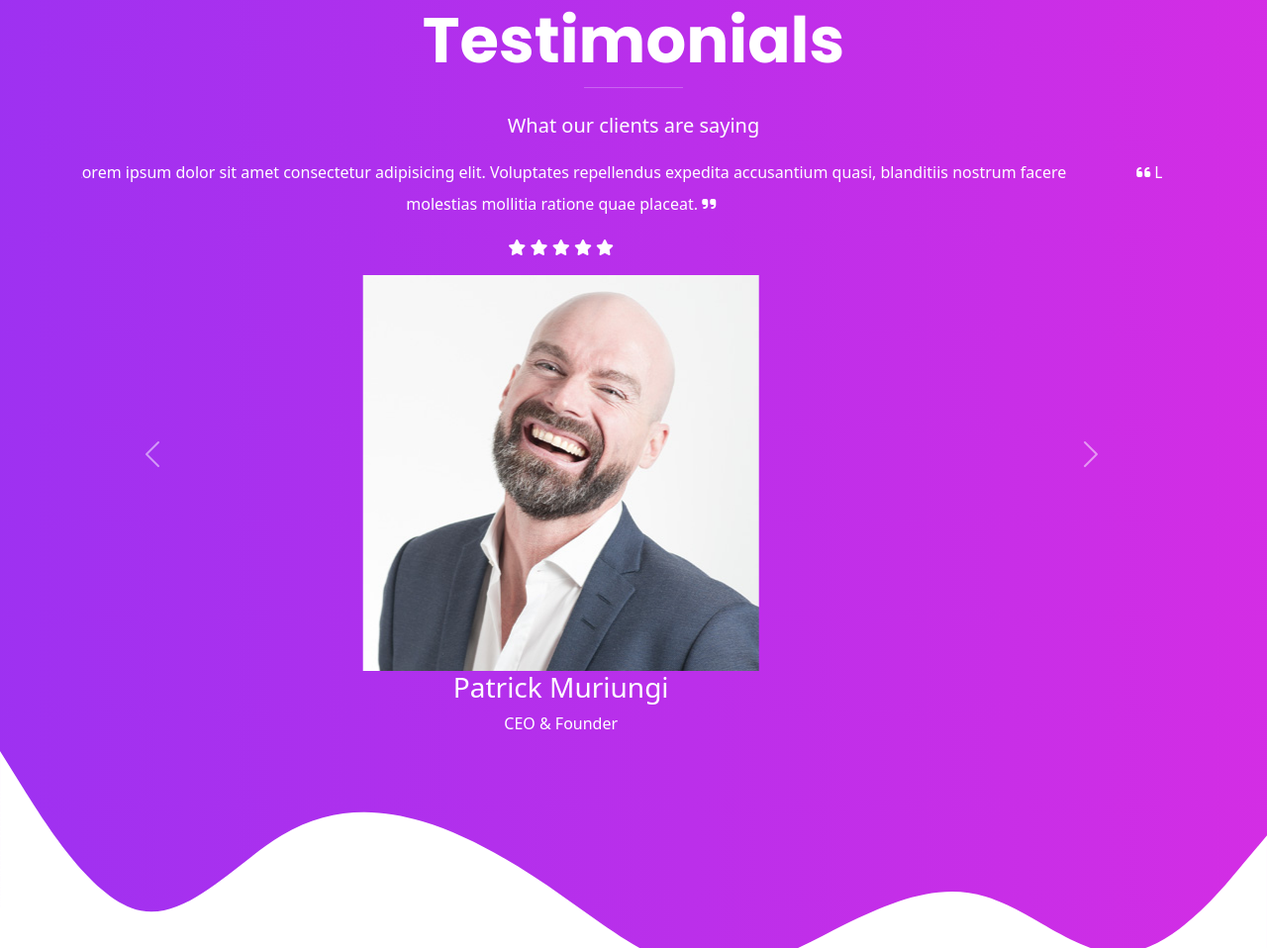
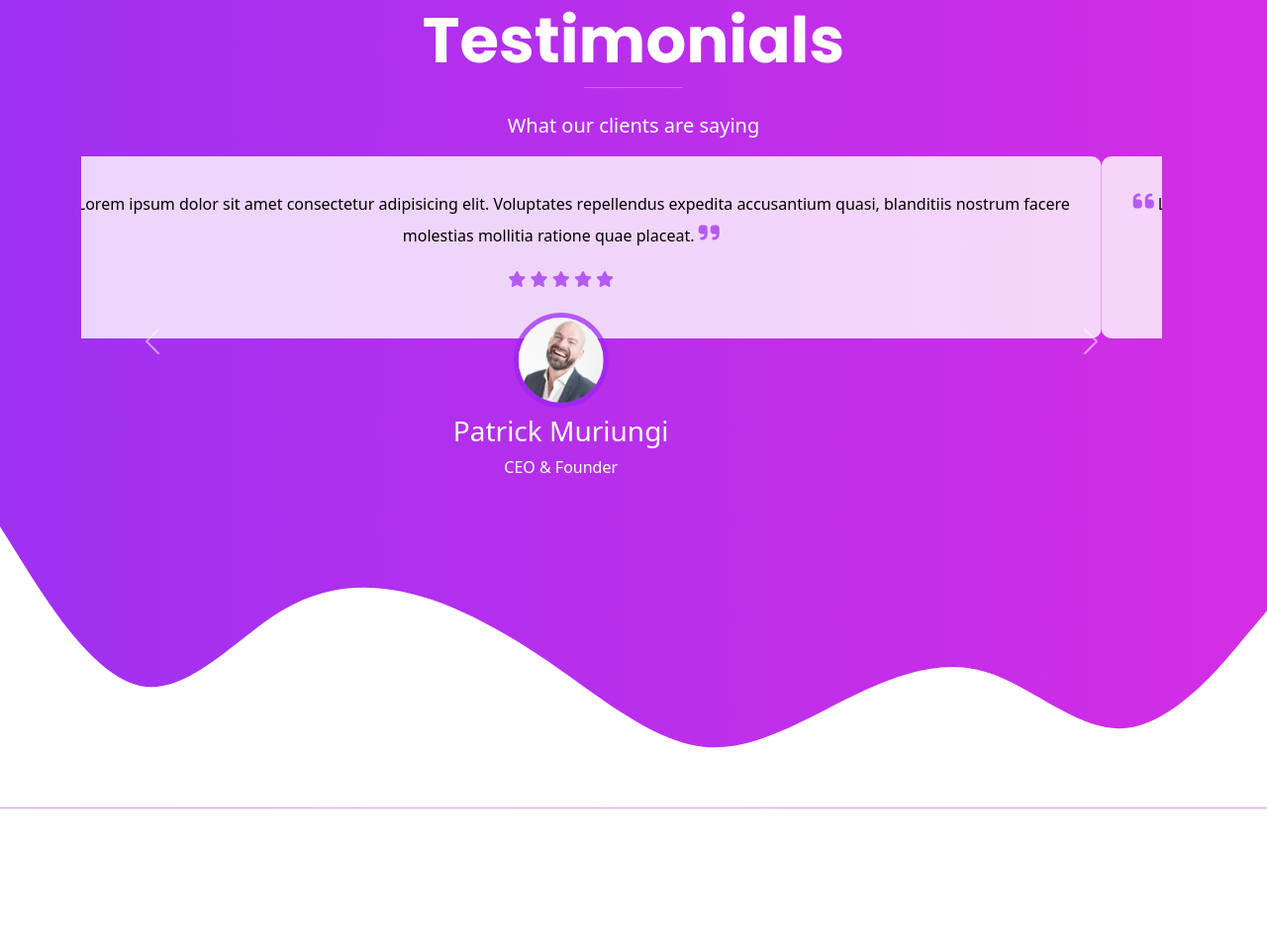
Before and after one commit to LilyMilano/bootstrap5-sass-demo-portfolio, a website: page index.html in a window 1280 px wide. Shown: the part 3333-4291 px from the top of the page at 99% size. After the commit the page ends 4150 px from the top, so only its background shows below. Drawn offline with Linux system fonts and the light colour scheme.

Commit message:
Add styles to the 'Testimonials' section

```diff
--- a/index.html
+++ b/index.html
@@ -398,6 +398,8 @@
 								<div class="carousel-item active">
 									<!-- testimonials card -->
 									<div class="testimonials__card">
+										<!--Emmmet: .testimonials__card -->
+
 										<p class="lh-lg">
 											<i class="fas fa-quote-left"></i>
 											Lorem ipsum dolor sit amet consectetur adipisicing elit. Voluptates repellendus expedita accusantium quasi, blanditiis nostrum facere molestias mollitia ratione quae placeat.
@@ -414,7 +416,7 @@
 									<!-- client picture -->
 									<div class="testimonials__picture">
 										<!--Emmet: img.img-fluid[alt="client-$ picture"] -->
-										<img src="images/testimonials/client-1.jpg" alt="client-1 picture" class="img-fluid">
+										<img src="images/testimonials/client-1.jpg" alt="client-1 picture" class="rounded-circle img-fluid">
 									</div>
 									<!-- client name & role -->
 									<div class="testimonials__name">
@@ -443,7 +445,7 @@
 									<!-- client picture -->
 									<div class="testimonials__picture">
 										<!--Emmet: img.img-fluid[alt="client-$ picture"] -->
-										<img src="images/testimonials/client-2.jpg" alt="client-2 picture" class="img-fluid">
+										<img src="images/testimonials/client-2.jpg" alt="client-2 picture" class="rounded-circle img-fluid">
 									</div>
 									<!-- client name & role -->
 									<div class="testimonials__name">
@@ -472,7 +474,7 @@
 									<!-- client picture -->
 									<div class="testimonials__picture">
 										<!--Emmet: img.img-fluid[alt="client-$ picture"] -->
-										<img src="images/testimonials/client-3.jpg" alt="client-3 picture" class="img-fluid">
+										<img src="images/testimonials/client-3.jpg" alt="client-3 picture" class="rounded-circle img-fluid">
 									</div>
 									<!-- client name & role -->
 									<div class="testimonials__name">
@@ -501,7 +503,7 @@
 									<!-- client picture -->
 									<div class="testimonials__picture">
 										<!--Emmet: img.img-fluid[alt="client-$ picture"] -->
-										<img src="images/testimonials/client-4.jpg" alt="client-4 picture" class="img-fluid">
+										<img src="images/testimonials/client-4.jpg" alt="client-4 picture" class="rounded-circle img-fluid">
 									</div>
 									<!-- client name & role -->
 									<div class="testimonials__name">
@@ -530,7 +532,7 @@
 									<!-- client picture -->
 									<div class="testimonials__picture">
 										<!--Emmet: img.img-fluid[alt="client-$ picture"] -->
-										<img src="images/testimonials/client-5.jpg" alt="client-5 picture" class="img-fluid">
+										<img src="images/testimonials/client-5.jpg" alt="client-5 picture" class=" rounded-circle img-fluid">
 									</div>
 									<!-- client name & role -->
 									<div class="testimonials__name">
--- a/scss/sections/_testimonials.scss
+++ b/scss/sections/_testimonials.scss
@@ -5,4 +5,57 @@
 	position: relative;
 	padding: 0;
 	@include gradient;
+
+	&__card {
+		background-color: rgba($white, 0.8);
+		color: black;
+		padding: 2rem 1.25rem;
+		border-radius: 0.625rem;
+		height: auto;
+		text-align: center;
+
+		i {
+			font-size: 1.5rem;
+			color: rgba($primary, 0.7);
+		}
+
+		.ratings {
+			i {
+				font-size: 1rem;
+				color: rgba($primary, 0.7);
+			}
+		}
+	}
+
+	&__picture {
+		width: 6rem;
+		height: 6rem;
+		position: absolute;
+		left: 50%;
+		top: 55%;
+		transform: translate(-50%, -50%);
+		transform: translate(-50%, -50);
+
+		img {
+			border: 0.325rem solid rgba($primary, 0.7);
+		}
+	}
+
+	&__name {
+		padding-top: 4rem;
+		margin-bottom: 1rem;
+		text-align: center;
+		font-weight: 500;
+		color: $white;
+
+		h3 {
+			padding-top: 0.8rem;
+			text-transform: capitalize;
+		}
+
+		p {
+			padding-bottom: 2rem;
+			text-transform: capitalize;
+		}
+	}
 }
```
Also changed, not shown: assets/css/style.css, 1 other file.
